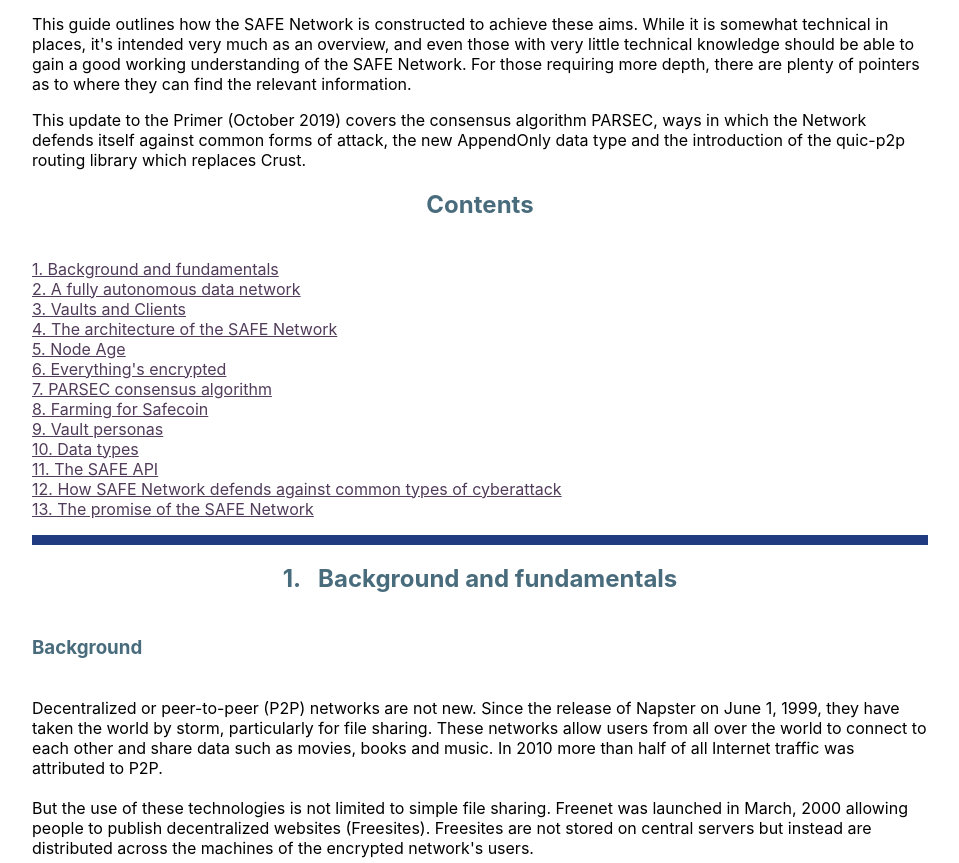
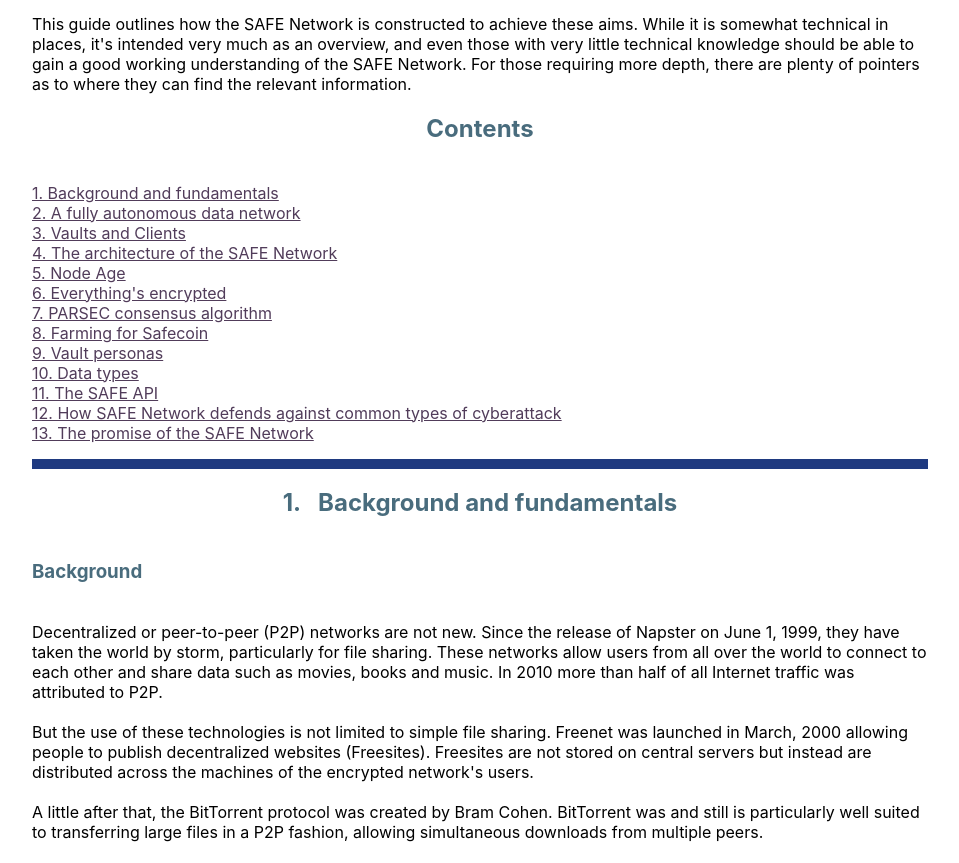
Before and after one commit to safenetwork/primer.safenetwork.org, a React (Create React App) app: page / in a window 1280 px wide. Shown: the part 855-1718 px from the top of the page, without its empty margins (160-1119 px from the left). Built offline with nearby package versions, Linux system fonts and the light colour scheme; the HTML template or start-up script is replaced by a standard one.

Commit message:
Update Intro.js

```diff
--- a/src/pages/Intro.js
+++ b/src/pages/Intro.js
@@ -2,7 +2,7 @@ import React from 'react';
 
 const component = () => (
     <div className='intro'>
-        <h2 id='ch9'>A brief introduction</h2>
+        <h2 id='ch0'>A brief introduction</h2>
 
         <p>Technological progress is a perpetual process of automation and abstraction. Difficult and complex tasks are made simple by software and machines until they are completely taken for granted. Technology moves on, taking down new blockers in the path to progress as it goes. A good example of this is cloud computing, where once complex server administration tasks have been replaced, from the point of view of the consumer, by point-and-click.</p>
         <p>The SAFE (Secure Access For Everyone) Network takes this further, automating the entire network of interconnected machines, making it autonomous, secure, anonymous and capable of&nbsp; storing, protecting and delivering data without any human involvement at all.</p>
@@ -11,7 +11,7 @@ const component = () => (
         <p>The Network is &lsquo;trustless&rsquo;, with no central point of control and no single point of failure. With connectivity and security taken care of, the Network is simple from the point of view of developers, with no need to worry about low-level storage, networking, backups and computing resources. For people using the Network to store and share data and messages the burden of ensuring the security of precious information would be drastically reduced.</p>
         <p>Anyone with a connected device can join the network anonymously (subject to a resource test) as a provider, and anyone can use the network to store data or peruse public information on it. The Network is thus a platform on which new digital worlds can be constructed.</p>
         <p>This guide outlines how the SAFE Network is constructed to achieve these aims. While it is somewhat technical in places, it's intended very much as an overview, and even those with very little technical knowledge should be able to gain a good working understanding of the SAFE Network. For those requiring more depth, there are plenty of pointers as to where they can find the relevant information.</p>
-        <p>This update to the Primer (October 2019) covers the consensus algorithm PARSEC, ways in which the Network defends itself against common forms of attack, the new AppendOnly data type and the introduction of the quic-p2p routing library which replaces Crust.</p>
+
 
 
         <div bgcol="#1f3a60" height="10px"></div>
```
